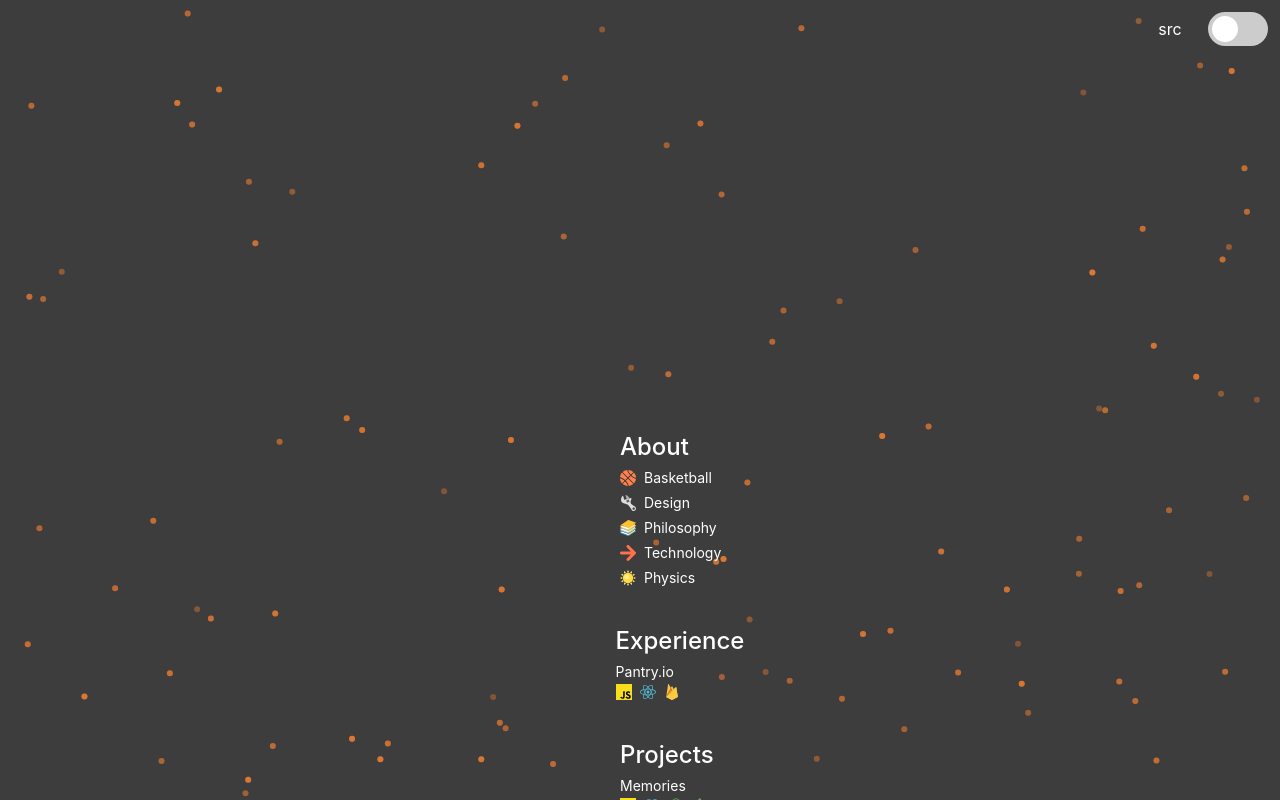
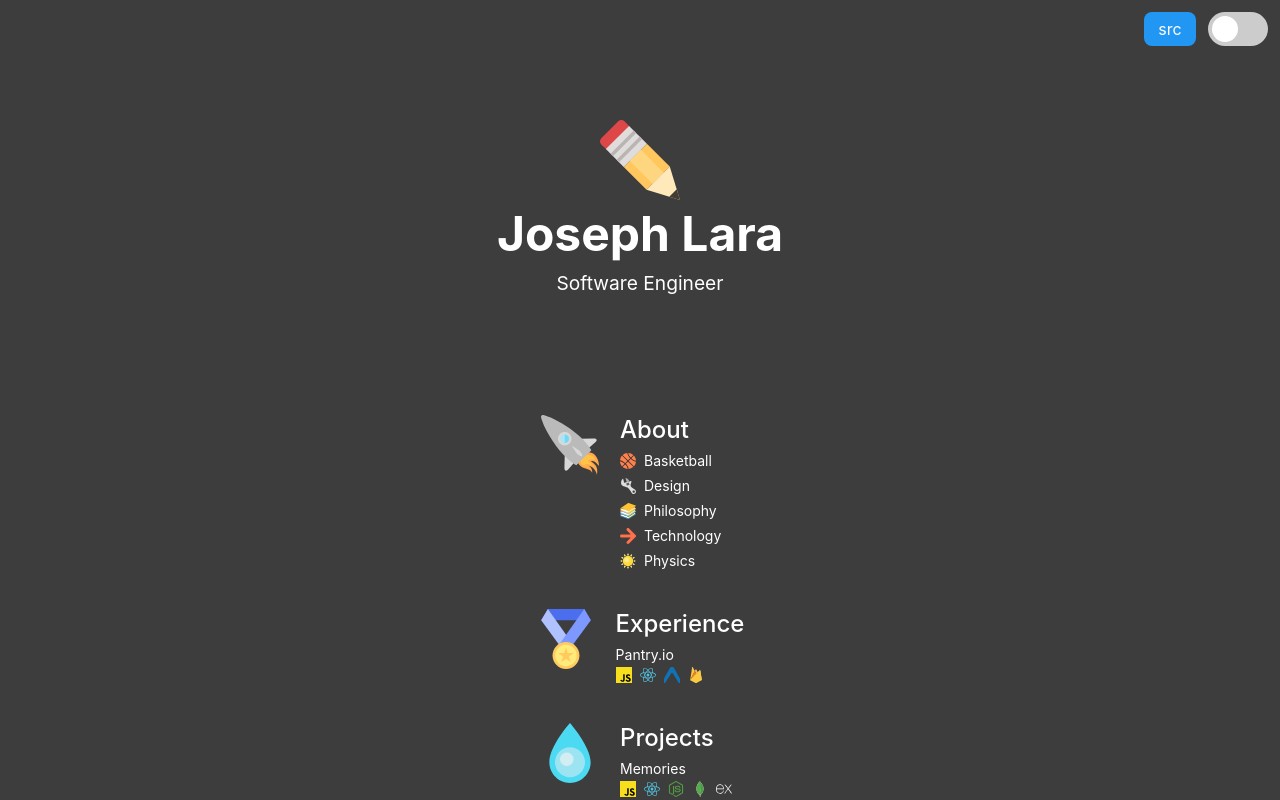
Before and after one commit to josephxlara/-Personal-Website, a React (Create React App) app: page / in a window 1280 px wide. Shown: the top 800 px of the page. Built offline with nearby package versions, Linux system fonts and the light colour scheme.

Commit message:
rm particles / other changes

```diff
--- a/package.json
+++ b/package.json
@@ -9,10 +9,8 @@
     "react": "^17.0.2",
     "react-dom": "^17.0.2",
     "react-scripts": "4.0.3",
-    "react-tsparticles": "^1.34.0",
     "sass": "^1.39.0",
     "styled-components": "^5.3.1",
-    "tsparticles": "^1.34.0",
     "web-vitals": "^1.1.2"
   },
   "scripts": {
--- a/src/App.js
+++ b/src/App.js
@@ -1,9 +1,7 @@
 // General
 import React, { useState } from 'react';
-import styled from 'styled-components';
 
 // Components
-import ParticleAnimation from './Components/Particles';
 import About from './Components/About';
 
 const App = () => {
@@ -11,8 +9,7 @@ const App = () => {
 
   return (
     <>
-      <ParticleAnimation lightMode={lightMode} setLightMode={setLightMode} />
-      <About lightMode={lightMode} />
+      <About setLightMode={setLightMode} lightMode={lightMode} />
     </>
   )
 }
--- a/src/Components/About.js
+++ b/src/Components/About.js
@@ -1,78 +1,104 @@
 // General
-import React, { Component } from 'react';
+import React from 'react';
 import styled from 'styled-components';
 import { AboutMeInfo } from '../Constants';
+import Switch from './Switch';
+
+// SVG
+import { Pencil } from '../FlatIcons';
+
+// Component
+import Section from './Section';
 
 // Style
 import '../styles.scss';
 
-const Section = ({ section, lightMode }) => {
-    const SectionHeader = styled.h1`
-        color: ${lightMode ? '#3d3d3d' : 'white'};
-        margin: 0;
-        font-weight: 500;
-        font-size: 24px;
-        margin-bottom: 8px;
-    `
-
-    return (
-        <div className='sectionDiv'>
-            <section.sectionIcon className='sectionIcon' alt={60} height={60} />
-            <div className='sectionHeader'>
-                <SectionHeader>
-                    {section.sectionHeader}
-                </SectionHeader>
-                {
-                    section.sectionBody.map(sectionBodyItem => {
-                        return (
-                            <div className='sectionBodyItem'>
-                                {sectionBodyItem.icon && <sectionBodyItem.icon lightMode={lightMode} className='itemImg' height={16} width={16} />}
-                                {sectionBodyItem.link
-                                ?
-                                <a
-                                    style={{ color: lightMode ? '#3d3d3d' : 'white' }}
-                                    alt='blankLink'
-                                    rel="noopener noreferrer"
-                                    target="_blank"
-                                    href={sectionBodyItem.link}
-                                >
-                                    {sectionBodyItem.item}
-                                </a>
-                                :
-                                <h3
-                                    style={{ color: lightMode ? '#3d3d3d' : 'white' }}
-                                >
-                                    {sectionBodyItem.item}
-                                </h3>
-                                }
-                                <div>
-                                    {
-                                        sectionBodyItem.stack &&
-                                        sectionBodyItem.stack.map(Tech => {
-                                            return <Tech lightMode={lightMode} style={{ marginRight: '8px', display: 'flex' }} height={16} width={16} />
-                                        })
-                                    }
-                                </div>
-                            </div>
-                        )
-                    })
-                }
-            </div>
-        </div>
-    )
-}
-
-const About = ({ lightMode }) => {
+const About = ({ lightMode, setLightMode }) => {
     const Container = styled.div`
         width: 100%;
         justify-content: center;
         display: flex;
-        background-color: ${lightMode ? 'white' : '#3d3d3d'}
+        background-color: ${lightMode ? 'white' : '#3d3d3d'};
+        height: 1400px;
+        @media only screen and (min-height: 1400px) {
+            height: 100vh;
+        }
+    `
+
+    const Header = styled.div`
+        justify-content: center;
+        display: flex;
+        align-items: center;
+        flex-direction: column;
+        margin: 120px 0 120px 0;
+    `
+
+    const Name = styled.h1`
+        color: ${lightMode ? '#3d3d3d' : 'white'}}
+        margin: 0;
+        font-size: 3rem;
+    `
+
+    const Engineer = styled.h3`
+        color: ${lightMode ? '#3d3d3d' : 'white'}}
+        margin: 0;
+        margin-top: 8px;
+        font-size: 1.2rem;
+        font-weight: normal
+    `
+
+    const SourceCode = styled.div`
+      position: absolute;
+      padding: 0 6px 0 6px;
+      top: 0;
+      right: 0;
+      margin-right: 84px;
+      margin-top: 12px;
+      border-radius: 8px;
+      cursor: pointer;
+      justify-content: center;
+      align-items: center;
+      display: flex;
+      background-color: #2196F3;
+      & > a, a:link, a:visited {
+        color: white;
+        display: flex;
+        justify-content: center;
+        align-items: center;
+        cursor: pointer;
+        text-decoration: none;
+        height: 34px;
+        width: 40px;
+        margin: 0;
+        z-index: 999;
+      }
     `
 
     return (
         <Container>
-            <div className='aboutContainer'>
+            <Switch lightMode={lightMode} setLightMode={setLightMode} />
+            <SourceCode>
+                <a
+                    href='https://github.com/josephxlara/-Personal-Website'
+                    alt='blankLink'
+                    rel="noopener noreferrer"
+                    target="_blank"
+                >
+                    src
+                </a>
+            </SourceCode>
+            <div className='informationContainer'>
+                <Header>
+                    <div>
+                        <Pencil height={80} width={80} />
+                    </div>
+                    <Name>
+                        Joseph Lara
+                    </Name>
+                    <Engineer>
+                        Software Engineer
+                    </Engineer>
+                </Header>
                 {
                     AboutMeInfo.map(section => {
                         return <Section section={section} lightMode={lightMode}  />
--- a/src/Components/Particles.js
+++ /dev/null
@@ -1,109 +0,0 @@
-// General
-import React from 'react';
-import Particles from 'react-tsparticles';
-
-// Style
-import '../styles.scss';
-import styled from 'styled-components';
-
-// Component Imports
-import Title from './Title';
-import Switch from './Switch';
-
-const ParticleAnimation = ({ lightMode, setLightMode }) => {
-    const SourceCode = styled.div`
-      position: absolute;
-      padding: 0 6px 0 6px;
-      top: 0;
-      right: 0;
-      margin-right: 84px;
-      margin-top: 12px;
-      border-radius: 8px;
-      cursor: pointer;
-      justify-content: center;
-      align-items: center;
-      display: flex;
-      background-color: #2196F3;
-      & > a, a:link, a:visited {
-        color: white;
-        display: flex;
-        justify-content: center;
-        align-items: center;
-        cursor: pointer;
-        text-decoration: none;
-        height: 34px;
-        width: 40px;
-        z-index: 999;
-      }
-    `
-
-    return (
-      <div style={{ position: 'relative' }}>
-        <Switch lightMode={lightMode} setLightMode={setLightMode} />
-        <Title lightMode={lightMode} />
-        <SourceCode>
-          <a
-            href='https://github.com/josephxlara/-Personal-Website'
-            alt='blankLink'
-            rel="noopener noreferrer"
-            target="_blank"
-          >
-            src
-          </a>
-        </SourceCode>
-        <Particles
-          className="wrapper"
-          params={{
-            "background": {
-              color: {
-                value: lightMode ? 'white' : '#3d3d3d'
-              }
-            },
-            "particles": {
-              "number": {
-                "value": 100,
-                "density": {
-                  "enable": true,
-                  "value_area": 1000
-                }
-              },
-              "color": {
-                "value": lightMode ? "#45aaf2" : "#fa8231"
-              },
-              "shape": {
-                "type": "circle",
-              },
-              "opacity": {
-                "value": {
-                  "min": .2,
-                  "max": .6
-                },
-                "animation": {
-                  "enable": true,
-                  "speed": 1,
-                  "sync": false,
-                  "destroy": "none",
-                  "startValue": "random",
-                }
-              },
-              "size": {
-                "value": 3,
-                "random": false,
-              },
-              "line_linked": {
-                "enable": false,
-              },
-              "move": {
-                "enable": true,
-                "speed": 1,
-                "out_mode": "bounce",
-                "bounce": true,
-              }
-            },
-          }}
-        />
-      </div>
-    )
-}
-
-export default ParticleAnimation;
--- /dev/null
+++ b/src/Components/Section.js
@@ -0,0 +1,61 @@
+// General Imports
+import React from 'react';
+import styled from 'styled-components';
+
+const Section = ({ section, lightMode }) => {
+    const SectionHeader = styled.h1`
+        color: ${lightMode ? '#3d3d3d' : 'white'};
+        margin: 0;
+        font-weight: 500;
+        font-size: 24px;
+        margin-bottom: 8px;
+    `
+
+    return (
+        <div className='sectionDiv'>
+            <section.sectionIcon className='sectionIcon' alt={60} height={60} />
+            <div className='sectionHeader'>
+                <SectionHeader>
+                    {section.sectionHeader}
+                </SectionHeader>
+                {
+                    section.sectionBody.map(sectionBodyItem => {
+                        return (
+                            <div className='sectionBodyItem'>
+                                {sectionBodyItem.icon && <sectionBodyItem.icon lightMode={lightMode} className='itemImg' height={16} width={16} />}
+                                {sectionBodyItem.link
+                                ?
+                                <a
+                                    style={{ color: lightMode ? '#3d3d3d' : 'white' }}
+                                    alt='blankLink'
+                                    rel="noopener noreferrer"
+                                    target="_blank"
+                                    href={sectionBodyItem.link}
+                                >
+                                    {sectionBodyItem.item}
+                                </a>
+                                :
+                                <h3
+                                    style={{ color: lightMode ? '#3d3d3d' : 'white' }}
+                                >
+                                    {sectionBodyItem.item}
+                                </h3>
+                                }
+                                <div>
+                                    {
+                                        sectionBodyItem.stack &&
+                                        sectionBodyItem.stack.map(Tech => {
+                                            return <Tech lightMode={lightMode} style={{ marginRight: '8px', display: 'flex' }} height={16} width={16} />
+                                        })
+                                    }
+                                </div>
+                            </div>
+                        )
+                    })
+                }
+            </div>
+        </div>
+    )
+}
+
+export default Section;
--- a/src/Components/Switch.js
+++ b/src/Components/Switch.js
@@ -7,9 +7,9 @@ import '../styles.scss'
 const Switch = ({ lightMode, setLightMode }) => {
     return (
         <div className='switchDiv'>
-            <label class="switch" >
+            <label className="switch">
                 <input type="checkbox" onClick={() => setLightMode(!lightMode)}/>
-                <span class="slider round"></span>
+                <span className="slider round"></span>
             </label>
         </div>
     )
--- a/src/Components/Title.js
+++ b/src/Components/Title.js
@@ -8,18 +8,13 @@ import '../styles.scss'
 // SVGs
 import { Pencil } from '../FlatIcons';
 
-const Header = ({ lightMode }) => {
+const Title = ({ lightMode }) => {
     const Container = styled.div`
-        position: absolute;
         justify-content: center;
         display: flex;
         align-items: center;
         flex-direction: column;
-        top: 0;
-        bottom: 0;
-        right: 0;
-        left: 0;
-        margin: 0;
+        background-color: ${lightMode ? '#3d3d3d' : 'white'}
     `
 
     const Name = styled.h1`
@@ -51,4 +46,4 @@ const Header = ({ lightMode }) => {
     )
 }
 
-export default Header;
+export default Title;
--- a/src/Constants.js
+++ b/src/Constants.js
@@ -65,7 +65,7 @@ export const AboutMeInfo = [
             {
                 item: 'Pantry.io',
                 stack: [
-                    Javascript, ReactLogo, Firebase
+                    Javascript, ReactLogo, Expo, Firebase
                 ],
                 link: 'https://thepantryapp.io/'
             }
--- a/src/styles.scss
+++ b/src/styles.scss
@@ -1,23 +1,11 @@
-// Particles.js
-.wrapper {
-    height: 400px;
-}
-
 // About.js
-.aboutContainer {
-    width: 320px;
+.informationContainer {
     display: flex;
     flex-direction: column;
-    margin-top: 32px;
     align-items: center;
 }
 
-@media only screen and (min-height: 800px) {
-    .aboutContainer {
-        height: 100vh;
-    }
-}
-
+// Section.js
 .sectionDiv {
     width: 100%;
     margin-bottom: 32px;
@@ -81,7 +69,6 @@
     right: 0;
     margin-right: 12px;
     margin-top: 12px;
-    z-index: 999;
 }
 
 .switch {
@@ -95,7 +82,6 @@
     background: transparent;
 }
 
-/* Hide default HTML checkbox */
 .switch input {
     opacity: 0;
     width: 0;
```
Also changed, not shown: 1 other file (tests, documents, lock files or other folders).
